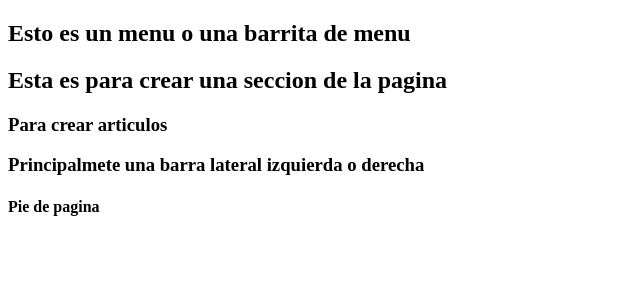
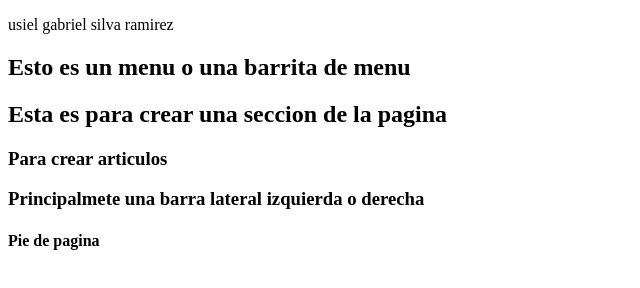
Before and after one commit to UsielGabriel/4IV9-PSW-SILVA-RAMIREZ-USIEL-GABRIEL, a plain HTML site: page index.html in a window 1280 px wide. Shown: the whole page, without its empty margins (0-640 px from the left). Drawn offline with Linux system fonts and the light colour scheme.

Commit message:
agregue mi nombre

```diff
--- a/index.html
+++ b/index.html
@@ -7,6 +7,9 @@
     <title>Este es el repoditorio</title>
 </head>
 <body>
+
+    <p>usiel gabriel silva ramirez</p>
+
     <nav>
         <h1>Esto es un menu o una barrita de menu</h1>
     </nav>
```
